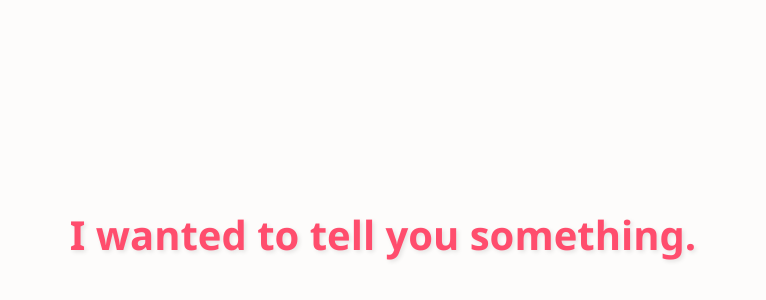
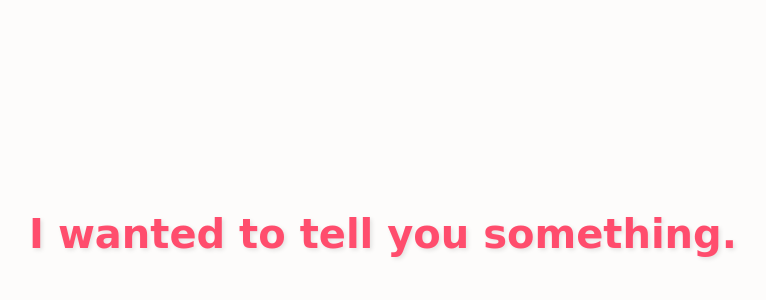
Before and after one commit to cloudingsu-lang/J, a plain HTML site: page index.html in a window 1280 px wide. Shown: the part 166-466 px from the top of the page, without its empty margins (257-1023 px from the left). Drawn offline with nearby package versions, Linux system fonts and the light colour scheme.

Commit message:
Update index.html

```diff
--- a/index.html
+++ b/index.html
@@ -21,7 +21,7 @@
         }
 
         .intro-text {
-            font-family: 'Segoe UI', sans-serif;
+            font-family: 'Dancing Script', cursive;
             color: #ff4d6d; /* Made color slightly deeper for visibility */
             font-size: 2.5rem; /* Increased from 1.5rem to 2.5rem */
             font-weight: 700; /* Added bold weight */
```
